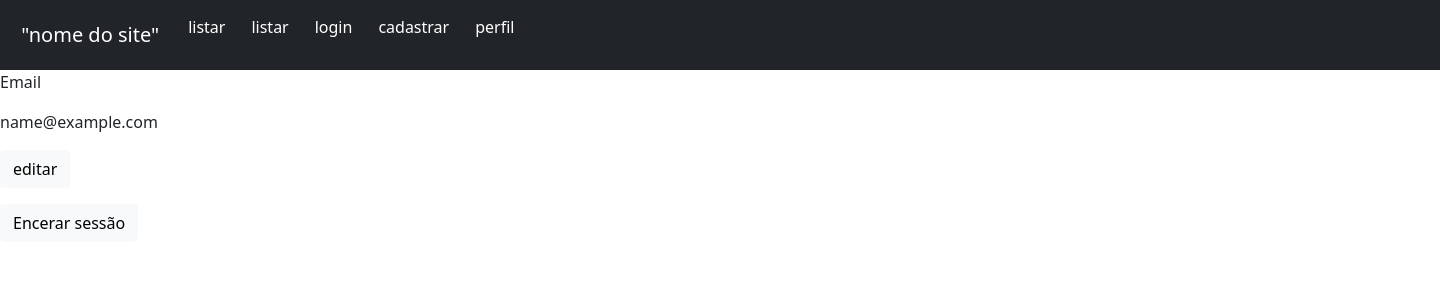
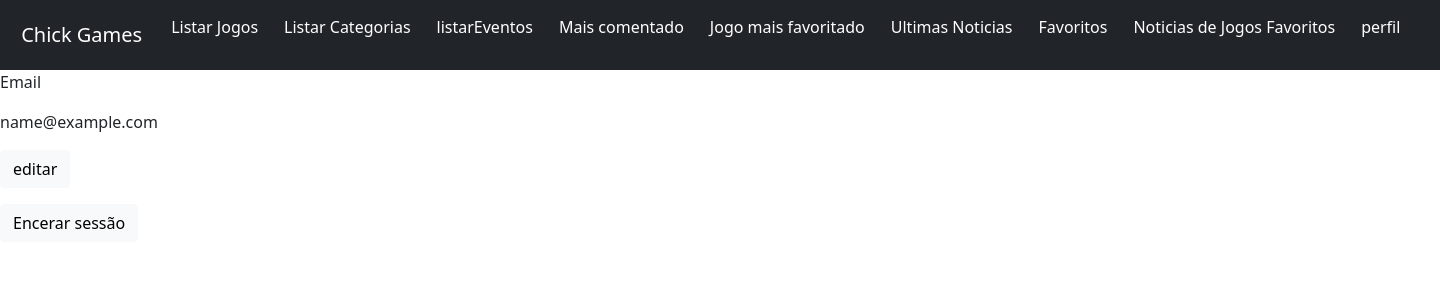
Before and after one commit to MarceloTmaz/projeto-interdisciplinar, a PHP site: page /projeto1/perfilUsuario.php in a window 1440 px wide. Shown: the top 300 px of the page. Run offline with PHP 8.4, Linux system fonts and the light colour scheme; the visitor is signed in with stand-in values (Sample User, id 1).

Commit message:
Add files via upload

```diff
--- a/CometarioJogoAtualizar.php
+++ b/CometarioJogoAtualizar.php
@@ -83,7 +83,7 @@
              <label class=" fs-5">Descrição: </label><br><!-- comment -->
              <input type="text" class="form-control" name="descicao" value="<?php echo $conteudo;?>"><br>
              <input type="number"  name="idCometario" value="<?php echo $idCometaio; ?>" hidden="true">
-             <input type="submit" class="btn btn-light name="ref" value="Atualizar">
+             <input type="submit" class="btn btn-light "name="ref" value="Atualizar">
         </form>
     </body>
 </html>
--- a/perfilUsuario.php
+++ b/perfilUsuario.php
@@ -26,9 +26,14 @@
 
     </head>
     <body>
+                           <?php
+        if($id>0){
+
+            ?>
+
                 <nav class="navbar navbar-expand-lg navbar navbar-dark bg-dark">>
           <div class="container-fluid">
-    <a class="navbar-brand" href="./index.php">"nome do site"</a>
+            <a class="navbar-brand" href="./index.php">Chick Games</a>
             <button class="navbar-toggler" type="button" data-bs-toggle="collapse" data-bs-target="#navbarNav" aria-controls="navbarNav" aria-expanded="false" aria-label="Toggle navigation">
               <span class="navbar-toggler-icon"></span>
             </button>
@@ -36,22 +41,43 @@
               <ul class="navbar-nav">
                 <li class="nav-item">
                     <form action="./JogoControle.php" method="get">
-                <input type="submit" class="btn btn-dark" name="ref" value="listar">
+                        <input type="submit" class="btn btn-dark" name="ref" value="Listar Jogos">
                     </form>
                 </li>
                 <li class="nav-item">
                     <form action="./CategoriaControle.php" method="get">
-                <input type="submit" class="btn btn-dark" name="ref" value="listar">
+                        <input type="submit" class="btn btn-dark" name="ref" value="Listar Categorias">
                     </form>
                 </li>
                 <li class="nav-item">
-            <form action="./frmLogin.html" method="get">
-                <input type="submit" class="btn btn-dark" name="ref" value="login">
+                    <form action="./EventoControle.php" method="get">
+                        <input type="submit" class="btn btn-dark" name="ref" value="listarEventos">
+                    </form>
+                </li>
+                <li>
+                        <form action="./CometarioJogoControle.php" method="get" >
+                     <input type="submit" class="btn btn-dark" name="ref" value="Mais comentado">
+                </form>
+                 </li>
+
+                <li  class="nav-item">
+                    <form action="./FavoritoControle.php" method="get" >
+                    <input type="submit"  class="btn btn-dark" name="ref" value="Jogo mais favoritado">
+                    </form>
+                 </li>
+                 <li  class="nav-item">
+         <form action="./NoticiaControle.php" method="get" >
+             <input type="submit"  class="btn btn-dark" name="ref" value="Ultimas Noticias">
+        </form>
+             </li>
+             <li  class="nav-item">
+                    <form action="./FavoritoControle.php" method="get" >
+                        <input type="submit"  class="btn btn-dark" name="ref" value="Favoritos">
                    </form>
              </li>
              <li class="nav-item">
-            <form action="./frmUsuario.html" method="get">
-                <input type="submit" class="btn btn-dark" name="ref" value="cadastrar">
+                 <form action="./FavoritoControle.php" method="get" >
+             <input type="submit"  class="btn btn-dark" name="ref" value="Noticias de Jogos Favoritos">
         </form>
              </li>
                  <li class="nav-item">
@@ -59,10 +85,12 @@
                         <input type="submit" class="btn btn-dark" name="ref" value="perfil">
                     </form>
                 </li>
+
               </ul>
             </div>
           </div>
         </nav>
+        <?php }?>
 <p>Email</p>
         <p><?php echo $email ?></p>
 
```
Lines whose indentation alone changed are shown as unchanged.
